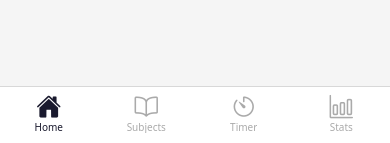
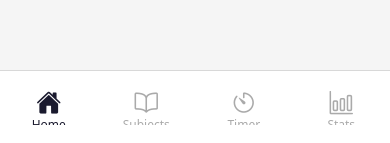
Before and after one commit to santiagoxox/Planotion, a React Native app: screen / in a window 390 px wide. Shown: the part 698-841 px from the top of the page. Built offline with nearby package versions, Linux system fonts and the light colour scheme.

Commit message:
Update tab bar styling

```diff
--- a/App.js
+++ b/App.js
@@ -25,7 +25,9 @@ export default function App() {
           },
           tabBarActiveTintColor: '#1a1a2e',
           tabBarInactiveTintColor: '#aaa',
-          tabBarStyle: { paddingBottom: 8, height: 60 },
+          tabBarStyle: { paddingBottom: 12, paddingTop: 8, height: 76 },
+          tabBarItemStyle: { paddingVertical: 4 },
+          tabBarLabelStyle: { fontSize: 12 },
           headerShown: false,
         })}>
         <Tab.Screen name="Home" component={HomeScreen} />
```
